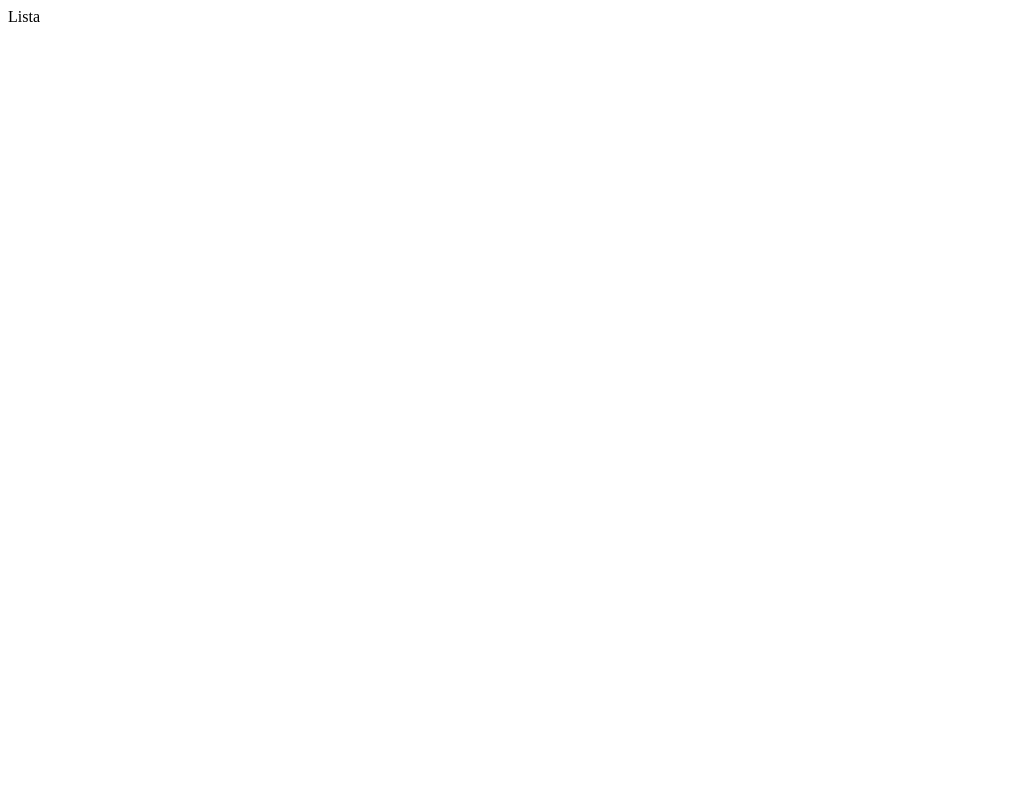
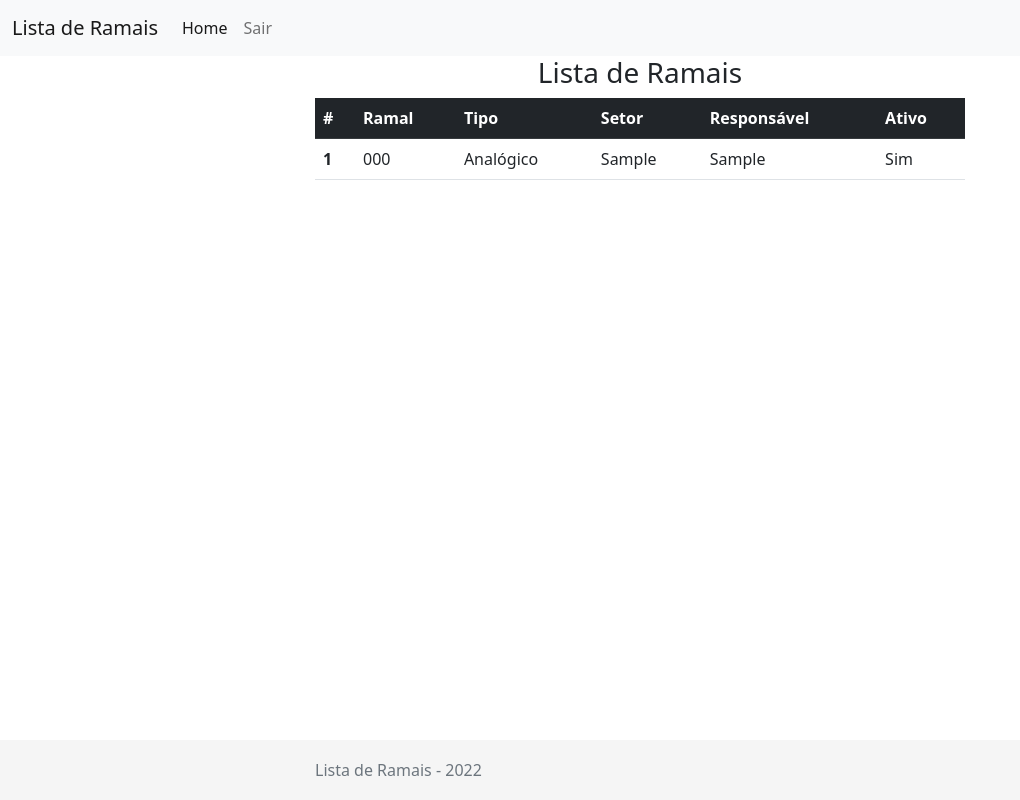
Before and after one commit to ivasconcellos/phone_lines, a Django app: page /phones/phone_list/ in a window 1280 px wide. Before the commit the part shown is almost empty. Shown: the whole page, without its empty margins (0-1020 px from the left). Run offline with Django 4.2, Linux system fonts and the light colour scheme; a user stored in the database is signed in; tables that the repository leaves empty hold one stand-in row (values such as "Sample post").

Commit message:
Configured phone_list.

```diff
--- a/phone/models.py
+++ b/phone/models.py
@@ -14,6 +14,16 @@ class Phone(models.Model):
     created_at = models.DateTimeField(auto_now_add=True)
     updated_at = models.DateTimeField(auto_now=True)
 
+    def get_sponsor(self):
+        if self.sponsor:
+            return self.sponsor
+        return "Não registrado!"
+
+    def get_active(self):
+        if self.active == True:
+            return "Sim"
+        return "Não"
+
     class Meta:
         verbose_name = "Phone"
         verbose_name_plural = "Phones"
--- a/phone/templates/phone_index.html
+++ b/phone/templates/phone_index.html
@@ -1,12 +1,46 @@
-<!DOCTYPE html>
-<html lang="en">
-<head>
-    <meta charset="UTF-8">
-    <meta http-equiv="X-UA-Compatible" content="IE=edge">
-    <meta name="viewport" content="width=device-width, initial-scale=1.0">
-    <title>Document</title>
-</head>
-<body>
-    Lista
-</body>
-</html>
+
+{% extends 'base.html' %}
+
+{% block main %}
+
+    <div class="row">
+
+
+        <div class="col-12">
+            <h3 class="title">Lista de Ramais</h3>
+
+            <table class="table table-hover">
+                <thead class="table-dark">
+                  <tr>
+                    <th scope="col">#</th>
+                    <th scope="col">Ramal</th>
+                    <th scope="col">Tipo</th>
+                    <th scope="col">Setor</th>
+                    <th scope="col">Responsável</th>
+                    <th scope="col">Ativo</th>
+                  </tr>
+                </thead>
+                <tbody>
+                    {% for phone in phones %}
+                        <tr>
+                            <th scope="row">{{ phone.id }}</th>
+                            <td>{{ phone.phone_number }}</td>
+                            <td>{{ phone.phone_type }}</td>
+                            <td>{{ phone.department }}</td>
+                            <td>{{ phone.get_sponsor }}</td>
+                            <td>{{ phone.get_active }}</td>
+                        </tr>
+                    {% endfor %}
+                </tbody>
+              </table>
+
+            <br>
+
+
+        </div>
+
+
+    </div>
+
+
+{% endblock %}
--- a/static/css/style.css
+++ b/static/css/style.css
@@ -34,3 +34,7 @@ body {
 .login{
   float: right;
 }
+
+.title{
+  text-align: center;
+}
```
